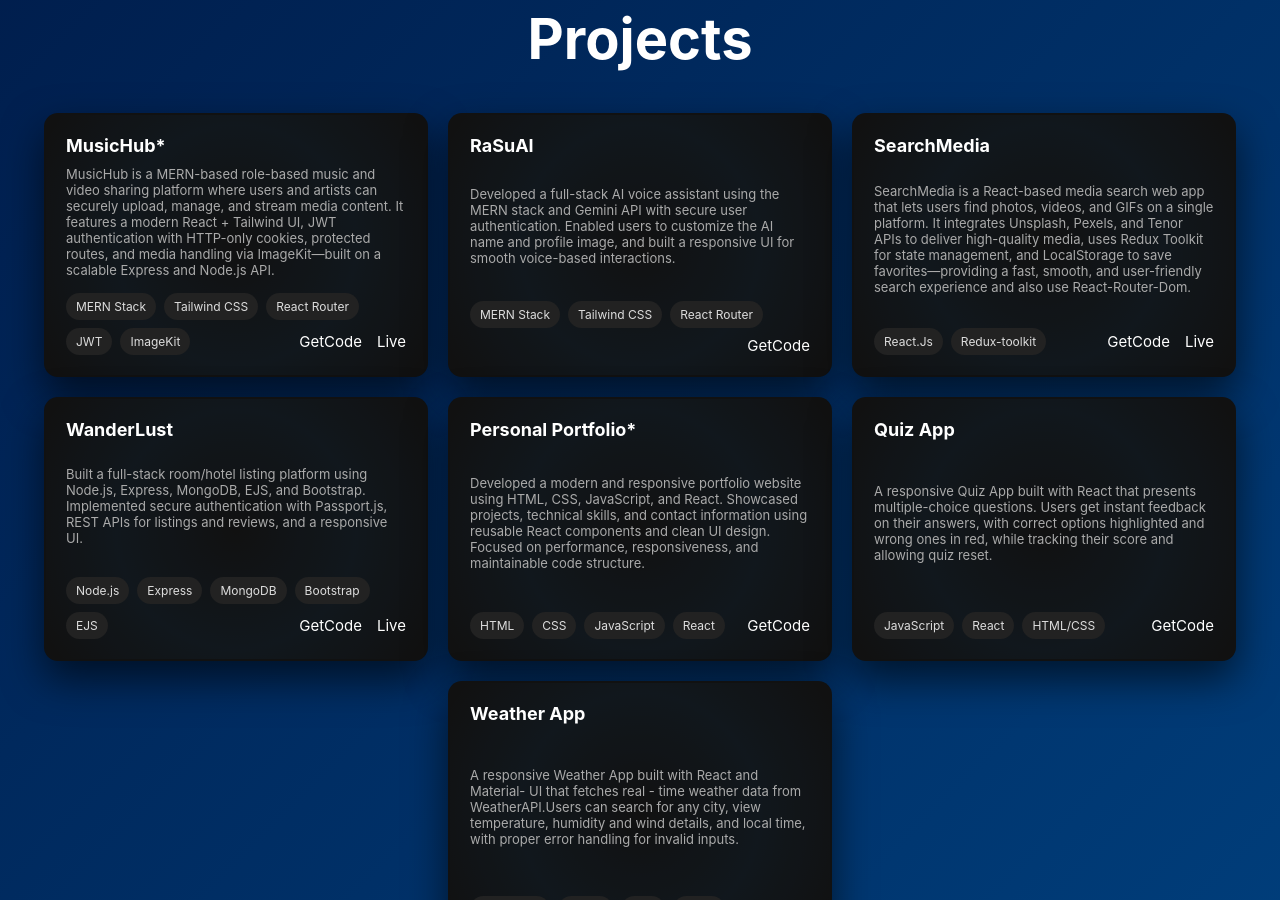
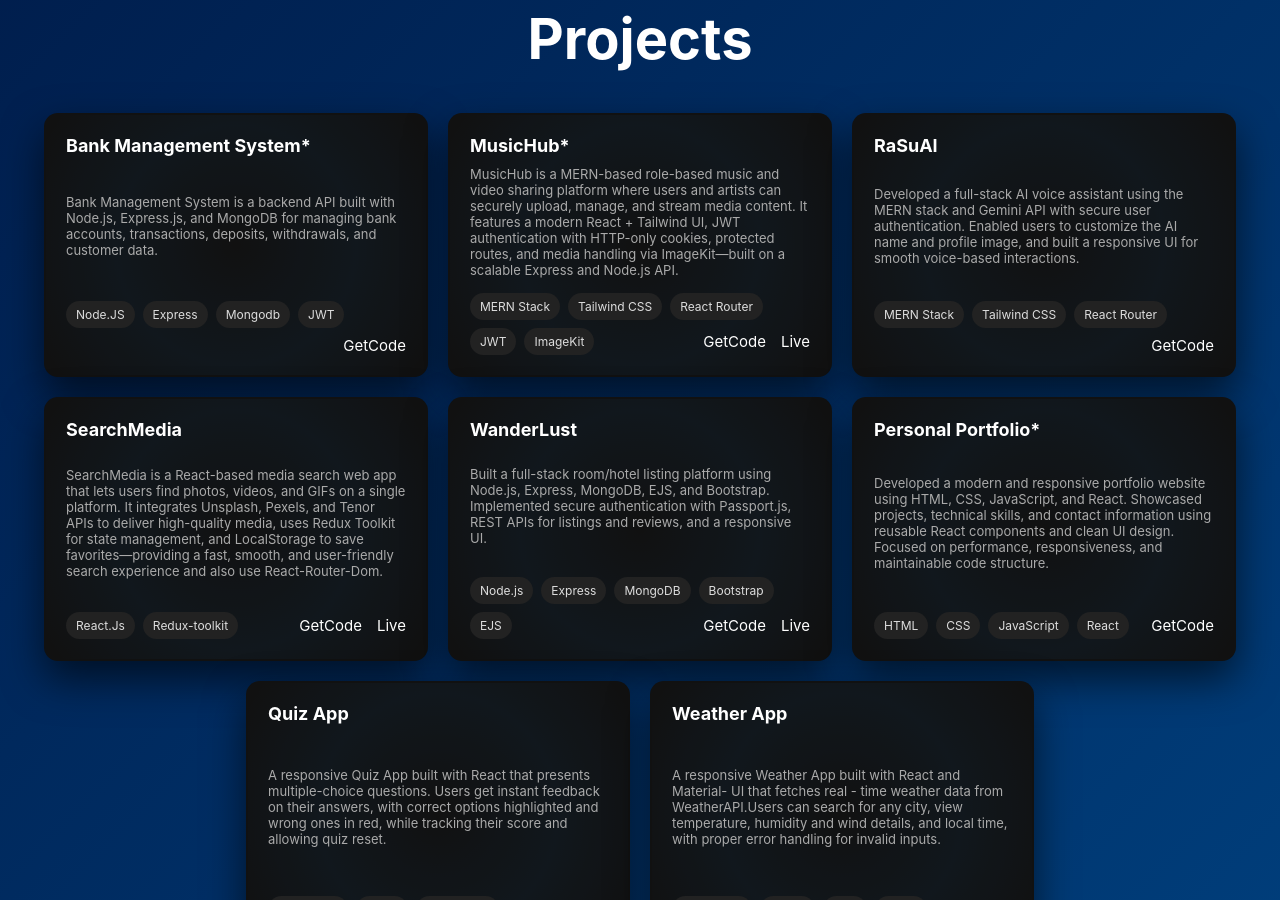
Before and after one commit to surajgupta9161/portfolio, a React (Vite) app: page / in a window 1280 px wide. Shown: the part 1880-2780 px from the top of the page. Built offline with nearby package versions, Linux system fonts and the light colour scheme.

Commit message:
add bank management project

```diff
--- a/src/Data/Data.js
+++ b/src/Data/Data.js
@@ -1,4 +1,11 @@
 const Data = [
+  {
+    title: 'Bank Management System*',
+    description:
+      'Bank Management System is a backend API built with Node.js, Express.js, and MongoDB for managing bank accounts, transactions, deposits, withdrawals, and customer data.',
+    technologies: ['Node.JS', 'Express', 'Mongodb', 'JWT'],
+    link: 'https://github.com/surajgupta9161/RaSuAI'
+  },
   {
     title: 'MusicHub*',
     description:
```
